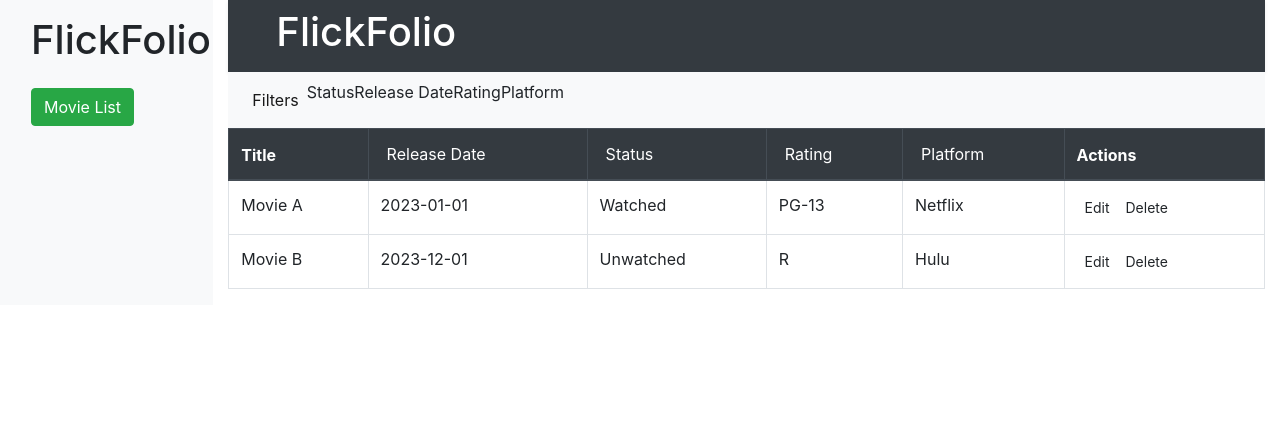
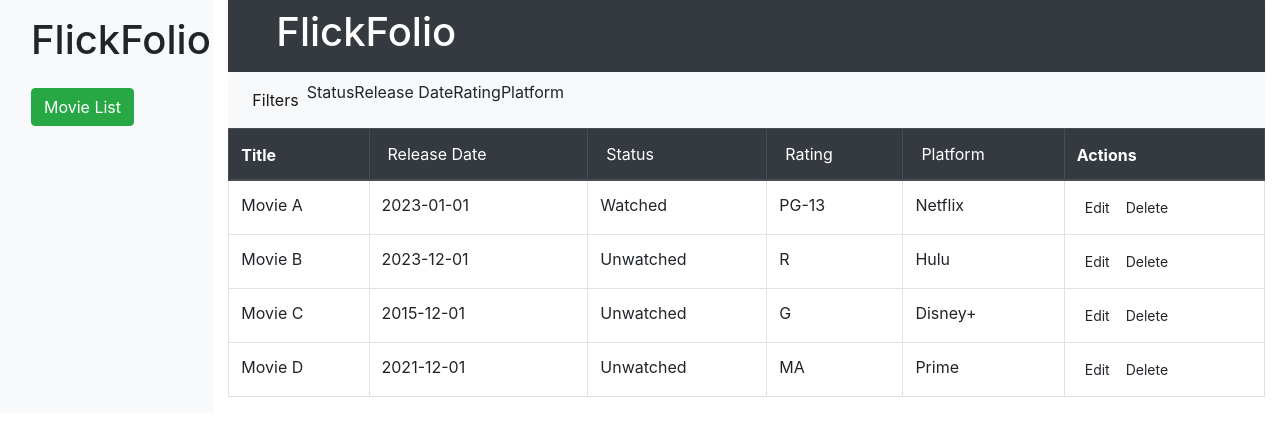
Before and after one commit to fender-kid/FlickFolio, an Angular app: page / in a window 1280 px wide. Shown: the top 436 px of the page. Built offline with nearby package versions, Linux system fonts and the light colour scheme.

Commit message:
fixed a bug with my sort method

```diff
--- a/src/app/movie-info/movie-info.component.ts
+++ b/src/app/movie-info/movie-info.component.ts
@@ -22,6 +22,20 @@ export class MovieInfoComponent implements OnInit {
       rating: 'R',
       platform: 'Hulu',
     },
+    {
+      title: 'Movie C',
+      releaseDate: '2015-12-01',
+      status: 'Unwatched',
+      rating: 'G',
+      platform: 'Disney+',
+    },
+    {
+      title: 'Movie D',
+      releaseDate: '2021-12-01',
+      status: 'Unwatched',
+      rating: 'MA',
+      platform: 'Prime',
+    },
   ];
 
   ngOnInit(): void {
@@ -40,9 +54,10 @@ export class MovieInfoComponent implements OnInit {
 
   sortByRating(): void {
     // console.log('Sorting by RATING');
-    const ratingOrder = { 'G': 1, 'PG' : 2, 'PG13' : 3, 'R' : 4, 'MA' : 5};
+    const ratingOrder = { 'G' : 1, 'PG' : 2, 'PG-13' : 3, 'R' : 4, 'MA' : 5};
 
     this.movies.sort((a, b) => {
+      console.log(`Comparing ${a.rating} with ${b.rating}. Result: ${ratingOrder[a.rating] - ratingOrder[b.rating]}`);
       return ratingOrder[a.rating] - ratingOrder[b.rating];
     });
   }
```
